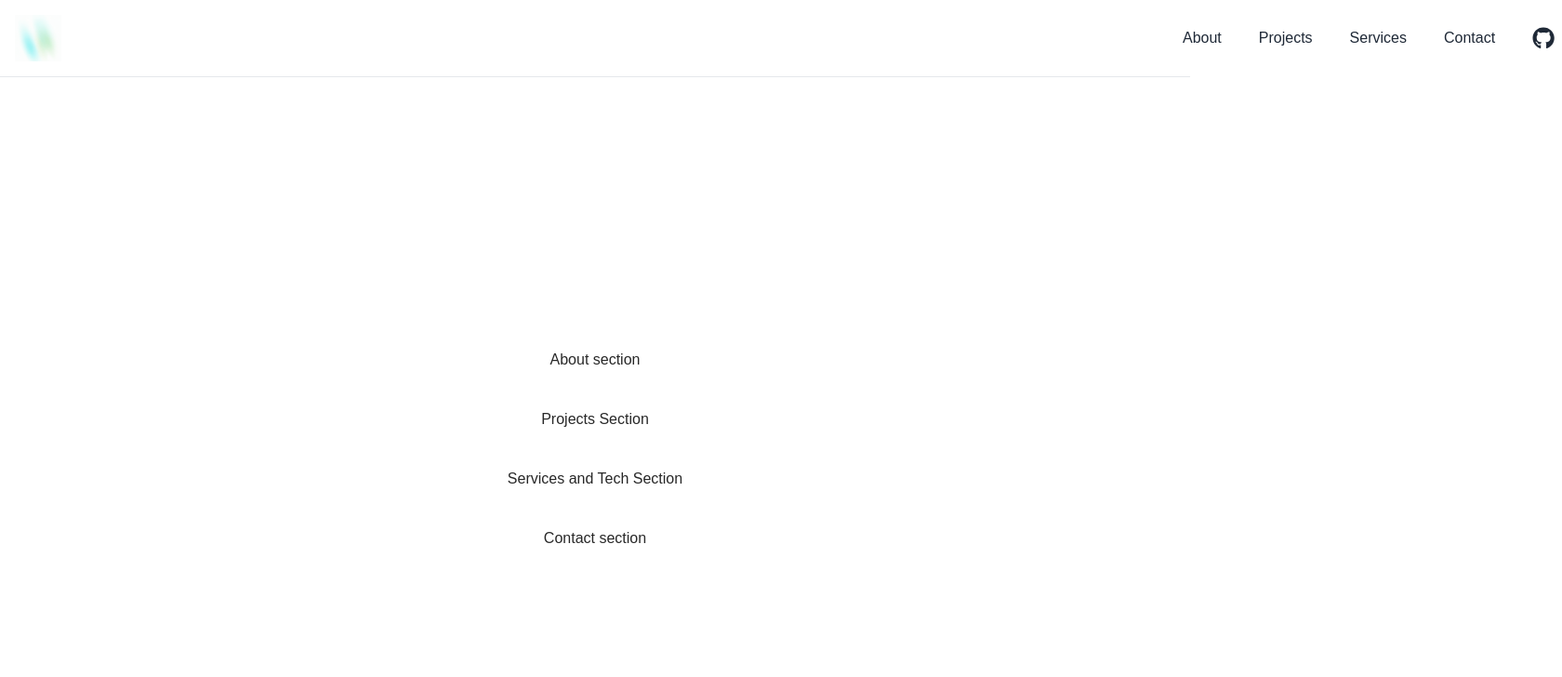
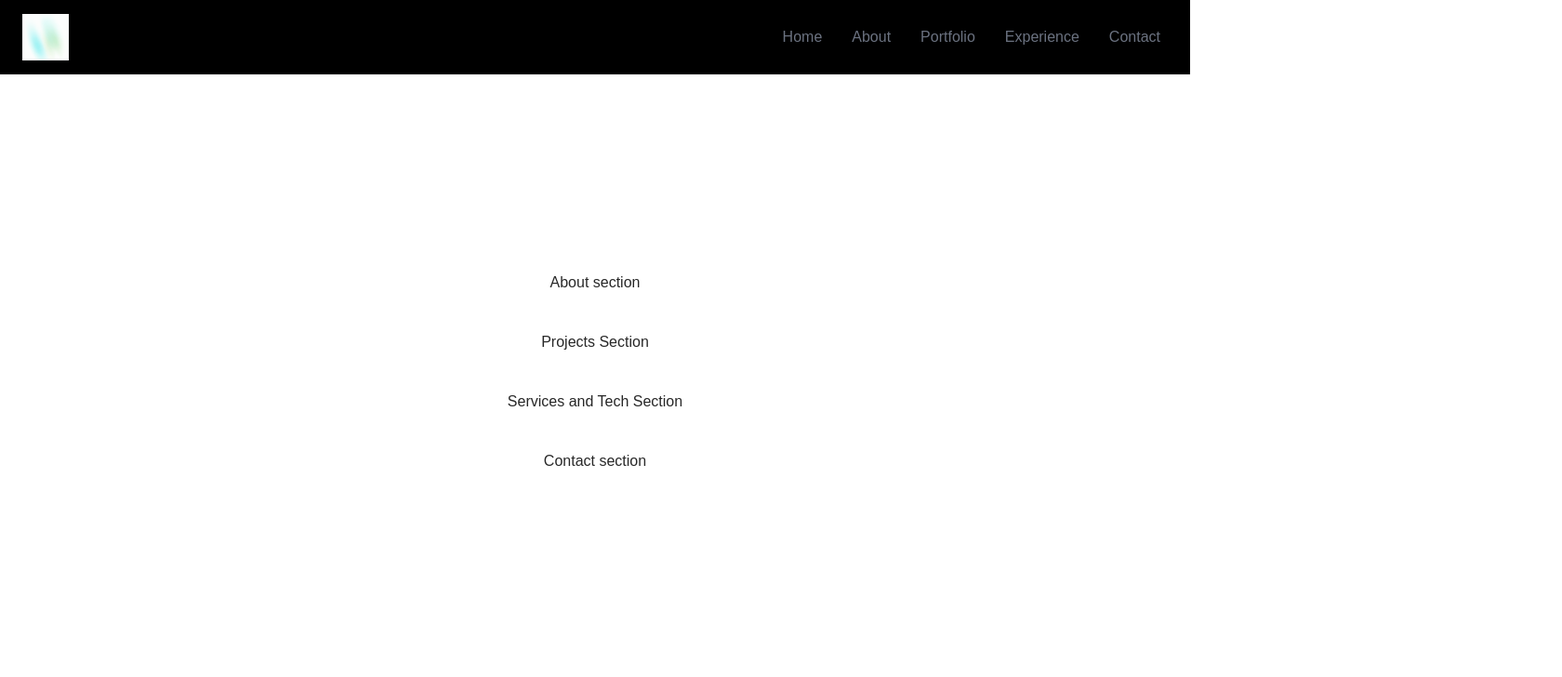
Before and after one commit to shay122990/next-portfolio, a Next.js app: page / in a window 1280 px wide. Shown: the top 728 px of the page at 93% size, 1680 px wide, since content can reach past the window. Built offline with nearby package versions, Linux system fonts and the light colour scheme.

Commit message:
navbar layout and styling

```diff
--- a/src/app/components/navbar/Navbar.tsx
+++ b/src/app/components/navbar/Navbar.tsx
@@ -1,66 +1,67 @@
-"use client";
+"use client"
+import Link from "next/link";
 import { useState } from "react";
+import { FaBars, FaTimes } from "react-icons/fa";
 import Image from "next/image";
-import Link from "next/link";
-import { FaBars, FaTimes } from 'react-icons/fa';
-import { FaGithub } from 'react-icons/fa';
 
-const Navbar: React.FC = () => {
-  const [isMenuOpen, setIsMenuOpen] = useState(false);
+const Navbar = () => {
+  const [nav, setNav] = useState(false);
 
-  const toggleMenu = () => {
-    setIsMenuOpen(!isMenuOpen);
-  };
+  const links = [
+    { id: 1, link: "home" },
+    { id: 2, link: "about" },
+    { id: 3, link: "portfolio" },
+    { id: 4, link: "experience" },
+    { id: 5, link: "contact" },
+  ];
 
   return (
-    <nav className="relative flex items-center justify-between p-4 border-b">
-      <div className="flex-1 flex ">
-        <Image src="/images/logo.gif" width={50} height={50} alt="logo image" />
+    <div className="flex justify-between items-center w-full h-20 px-4 text-white bg-black fixed">
+      <div className="ml-2">
+        <Link href="/">
+          <Image
+            src="/images/logo.gif"
+            alt="Logo"
+            width={50}
+            height={50}
+            className="cursor-pointer"
+          />
+        </Link>
       </div>
 
-      <button
-        onClick={toggleMenu}
-        className="md:hidden text-gray-800 dark:text-white ml-auto"
-        aria-label={isMenuOpen ? "Close Menu" : "Open Menu"}
-      >
-        {isMenuOpen ? <FaTimes className="text-2xl" /> : <FaBars className="text-2xl" />}
-      </button>
+      <ul className="hidden md:flex">
+        {links.map(({ id, link }) => (
+          <li
+            key={id}
+            className="nav-links px-4 cursor-pointer capitalize font-medium text-gray-500 hover:scale-105 hover:text-white duration-200 link-underline"
+          >
+            <Link href={`#${link}`}>{link}</Link>
+          </li>
+        ))}
+      </ul>
 
       <div
-        className={`${
-          isMenuOpen ? "block" : "hidden"
-        } fixed top-0 right-0 w-2/3 h-full bg-white dark:bg-gray-900 transform transition-transform duration-300 ease-in-out md:static md:flex md:items-center md:w-auto md:block`}
-        style={{ transform: isMenuOpen ? 'translateX(0)' : 'translateX(100%)' }}
+        onClick={() => setNav(!nav)}
+        className="cursor-pointer pr-4 z-10 text-gray-500 md:hidden"
       >
-        {isMenuOpen && (
-          <button onClick={toggleMenu} className="absolute top-4 left-4 text-gray-800 dark:text-white" aria-label="Close Menu">
-            <FaTimes className="text-2xl" />
-          </button>
-        )}
+        {nav ? <FaTimes size={30} /> : <FaBars size={30} />}
+      </div>
 
-        <div className="flex flex-col items-end p-4 md:p-0 md:flex-row md:space-x-6 md:text-gray-800 md:dark:text-white">
-          <ul className="flex flex-col md:flex-row md:space-x-6 md:text-gray-800 md:dark:text-white">
-            <li className="p-2">
-              <Link href="#about">About</Link>
-            </li>
-            <li className="p-2">
-              <Link href="#projects">Projects</Link>
-            </li>
-            <li className="p-2">
-              <Link href="#services-tech-stack">Services</Link>
-            </li>
-            <li className="p-2">
-              <Link href="#contact">Contact</Link>
-            </li>
-            <li className="p-2">
-              <Link href="https://github.com/shay122990" target="_blank" rel="noreferrer" aria-label="GitHub Profile">
-                <FaGithub className="w-6 h-6 text-gray-800 dark:text-white" />
+      {nav && (
+        <ul className="flex flex-col justify-center items-center absolute top-0 left-0 w-full h-screen bg-gradient-to-b from-black to-gray-800 text-gray-500">
+          {links.map(({ id, link }) => (
+            <li
+              key={id}
+              className="px-4 cursor-pointer capitalize py-6 text-4xl"
+            >
+              <Link onClick={() => setNav(!nav)} href={`#${link}`}>
+                {link}
               </Link>
             </li>
-          </ul>
-        </div>
-      </div>
-    </nav>
+          ))}
+        </ul>
+      )}
+    </div>
   );
 };
 
```
